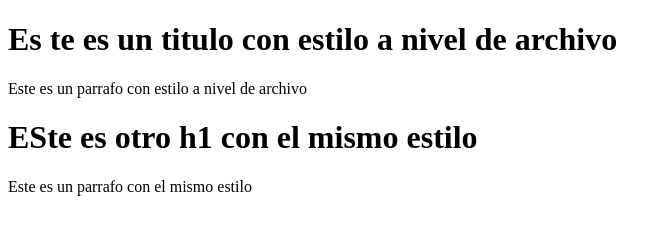
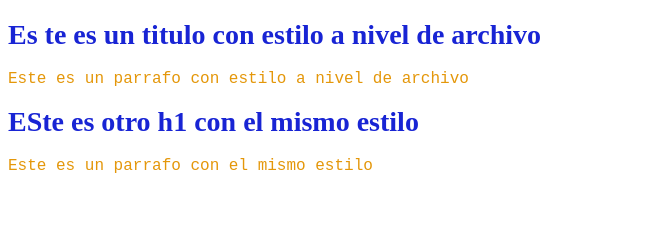
Before and after one commit to FCarr78/hojascss, a plain HTML site: page index.html in a window 1280 px wide. Shown: the whole page, without its empty margins (0-671 px from the left). Drawn offline with Linux system fonts and the light colour scheme.

Commit message:
cambio de nombre

```diff
--- a/index.html
+++ b/index.html
@@ -2,7 +2,7 @@
 <html>
     <head>
         <title>Manejo de CSS</title>
-        <link rel="stylesheet" href="estilos.css">
+        <link rel="stylesheet" href="estilo.css">
     </head>
     <body>
         <h1>Es te es un titulo con estilo a nivel de archivo</h1>
```
